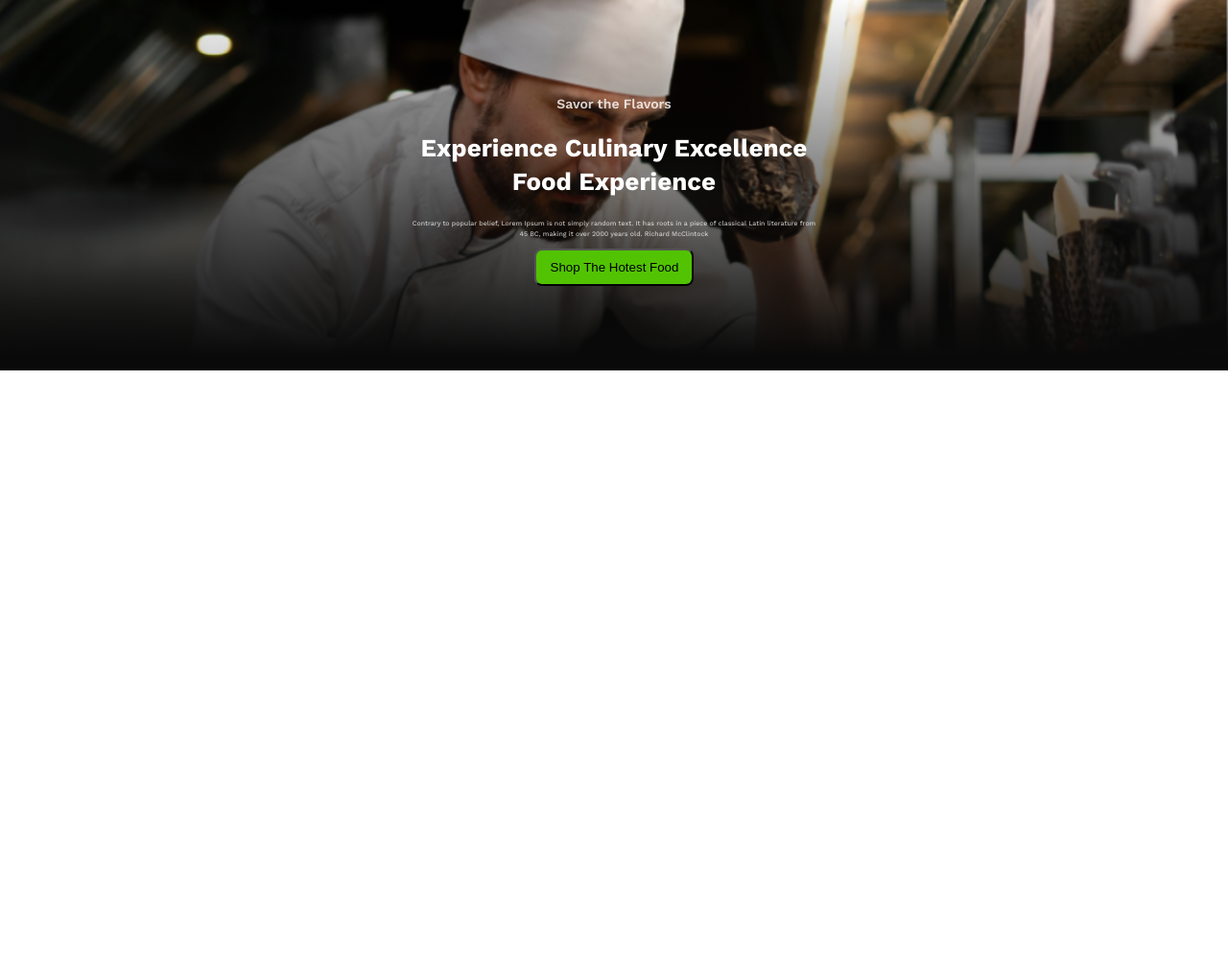
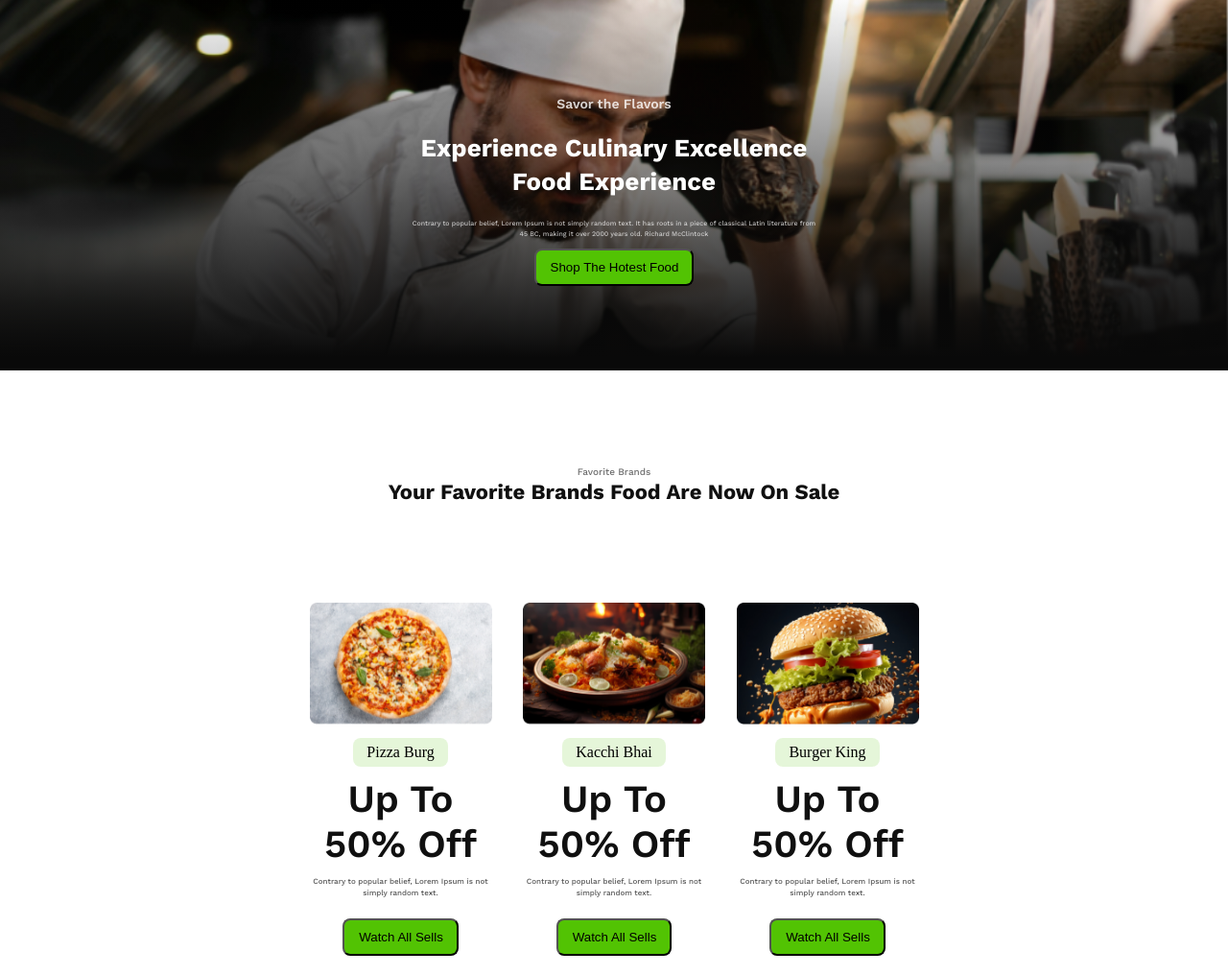
Before and after one commit to shamimahmedrobin/food-restuarant-projects, a plain HTML site: page index.html in a window 1280 px wide. Shown: the whole page at 96% size. Before the commit the page ends 800 px from the top, so only its background shows below. Drawn offline with nearby package versions, Linux system fonts and the light colour scheme.

Commit message:
add final work

```diff
--- a/index.html
+++ b/index.html
@@ -14,7 +14,50 @@
             <h1 class="title">Experience Culinary Excellence Food Experience</h1>
             <p class="description">Contrary to popular belief, Lorem Ipsum is not simply random text. It has roots in a piece of classical Latin literature from 45 BC, making it over 2000 years old. Richard McClintock</p>
             <div class="btn-conteiner">
-                <button class="btn">Shop The Hotest Food</button>
+                <a href="https://www.amazon.com/spicy-food/s?k=spicy+food" target="_blank"><button class="btn">Shop The Hotest Food</button></a>
+            </div>
+        </div>
+    </section>
+    <section id="cardbox">
+        <div class="conteiner">
+            <div class="info">
+                <p class="subtitle">Favorite Brands</p>
+                <h1 class="title">Your Favorite Brands Food Are Now On Sale</h1>
+            </div>
+            <div class="card-conteiner">
+                <div class="card">
+                    <div class="img-box">
+                        <img src="assets/pizza.png" alt="pizza">
+                    </div>
+                    <div class="shop">
+                        <span>Pizza Burg</span>
+                    </div>
+                    <h1 class="discount">Up To 50% Off</h1>
+                    <p class="paragraph">Contrary to popular belief, Lorem Ipsum is not simply random text.</p>
+                    <a href="https://engaze.ai/pizzaburg" target="_blank"><button class="btn">Watch All Sells</button></a>
+                </div>
+                <div class="card">
+                    <div class="img-box">
+                        <img src="assets/biriyani.png" alt="Kacchi">
+                    </div>
+                    <div class="shop">
+                        <span>Kacchi Bhai</span>
+                    </div>
+                    <h1 class="discount">Up To 50% Off</h1>
+                    <p class="paragraph">Contrary to popular belief, Lorem Ipsum is not simply random text.</p>
+                    <a href="https://www.kacchibhai.com/" target="_blank"><button class="btn">Watch All Sells</button></a>
+                </div>
+                <div class="card">
+                    <div class="img-box">
+                        <img src="assets/burger.png" alt="Burger">
+                    </div>
+                    <div class="shop">
+                        <span>Burger King</span>
+                    </div>
+                    <h1 class="discount">Up To 50% Off</h1>
+                    <p class="paragraph">Contrary to popular belief, Lorem Ipsum is not simply random text.</p>
+                    <a href="https://www.bk.com/" target="_blank"><button  class="btn">Watch All Sells</button></a>
+                </div>
             </div>
         </div>
     </section>
--- a/style/style.css
+++ b/style/style.css
@@ -15,6 +15,7 @@
     align-items: center;
     position: static;
     margin-top: 10px;
+    cursor: pointer;
 }
 #hero{
     height: 386px;
@@ -61,3 +62,76 @@ letter-spacing: 0%;
 text-align: center;
 opacity: 0.7;
 }
+#cardbox{
+    width: 700px;
+    margin: 20px auto;
+}
+#cardbox .title{
+    color: rgb(16, 16, 16);
+font-family: Work Sans;
+font-size: 22px;
+font-weight: 700;
+line-height: 30px;
+letter-spacing: 0%;
+text-align: center;
+}
+#cardbox .subtitle{
+    color: rgb(16, 16, 16);
+font-family: Work Sans;
+font-size: 10px;
+font-weight: 500;
+line-height: 12px;
+letter-spacing: 0%;
+text-align: center;
+opacity: 0.6;
+}
+#cardbox .info{
+    margin: 100px 0px 100px;
+}
+.card-conteiner{
+    margin-top: 20px;
+    display: flex;
+    justify-content: space-evenly;
+}
+.card{
+    max-width: 190px;
+    display: flex;
+    flex-direction: column;
+    justify-content: center;
+    align-items: center;
+    gap: 10px;
+}
+.card .img-box img{
+    width: 190px;
+    width: 100%;
+}
+.card .shop{
+    padding: 6px 14px 6px 14px;
+    border-radius: 8px;
+    background: rgba(82, 195, 3, 0.15);
+}
+.card .discount{
+    display: flex;
+flex-direction: column;
+justify-content: center;
+align-items: center;
+gap: 24;
+padding: 0px;
+color: rgb(16, 16, 16);
+font-family: Work Sans;
+font-size: 40px;
+font-weight: 600;
+line-height: 47px;
+letter-spacing: 0%;
+text-align: center;
+}
+.card .paragraph{
+    color: rgb(16, 16, 16);
+font-family: Work Sans;
+font-size: 8px;
+font-weight: 500;
+line-height: 12px;
+letter-spacing: 0%;
+text-align: center;
+opacity: 0.7;
+}
```
